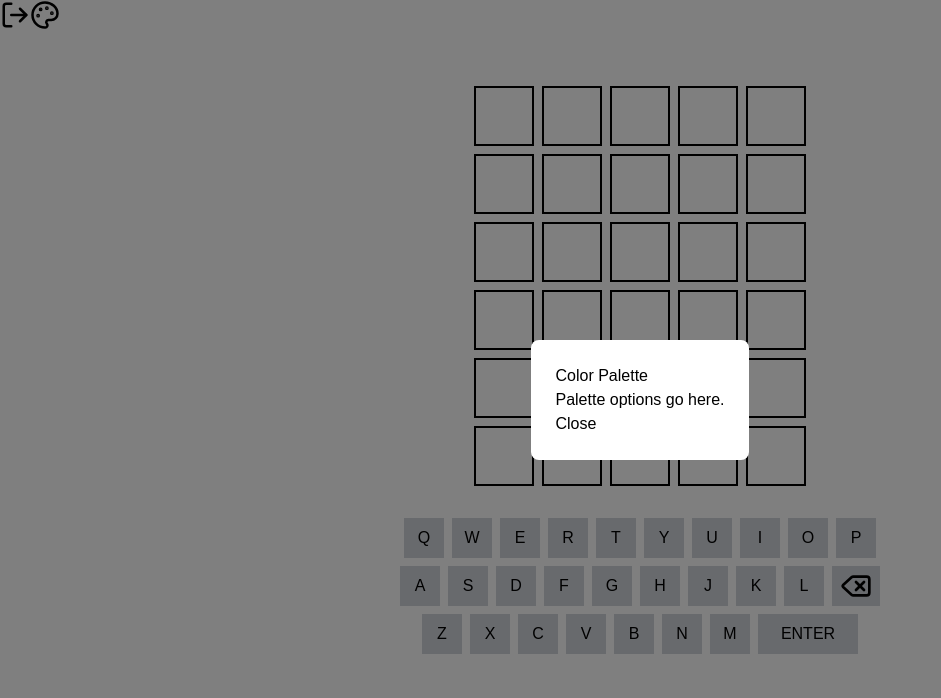
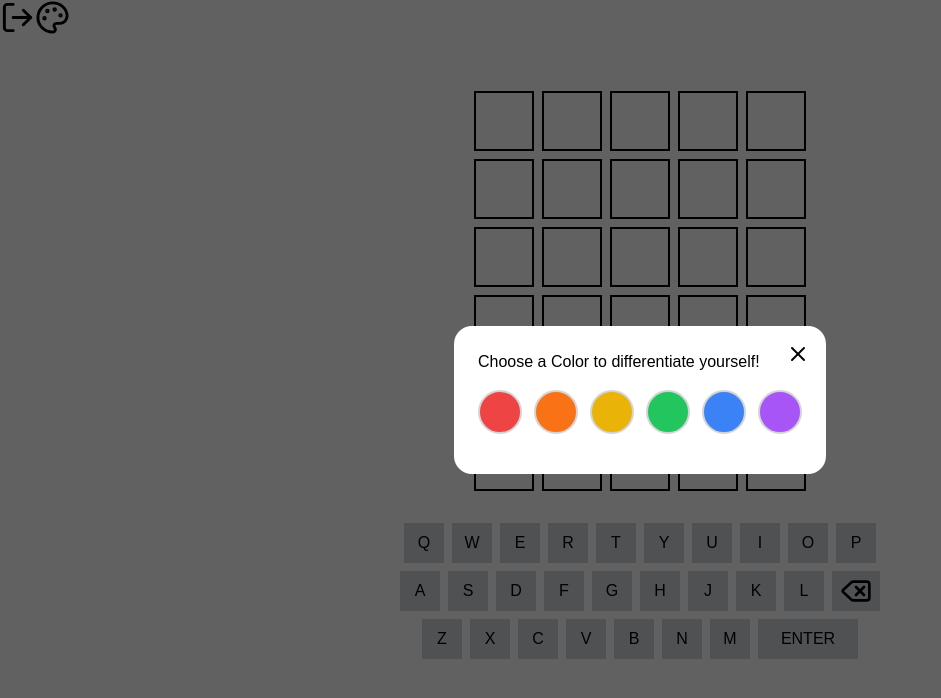
Before and after one commit to autumnalEqvinox/wordle-royale, a Next.js app: page /play in a window 1280 px wide. Both pictures are taken after a click on the button 45 px from the left and 15 px from the top of the page. Shown: the top 698 px of the page, without its empty margins (0-941 px from the left). Built offline with nearby package versions, Linux system fonts and the light colour scheme.

Commit message:
changed popup behavior, added color choices

```diff
--- a/app/(play)/layout.tsx
+++ b/app/(play)/layout.tsx
@@ -1,42 +1,103 @@
 "use client";
 
 import type { ReactNode } from "react";
-import { Settings, Palette, LogOut} from "lucide-react";
+import { Palette, LogOut, X } from "lucide-react";
 import { useRouter } from "next/navigation";
 import { useState } from "react";
+
+// Color choices for the palette popup
+const COLORS = [
+  { name: "Red", value: "#ef4444" },
+  { name: "Orange", value: "#f97316" },
+  { name: "Yellow", value: "#eab308" },
+  { name: "Green", value: "#22c55e" },
+  { name: "Blue", value: "#3b82f6" },
+  { name: "Purple", value: "#a855f7" },
+];
 
 const backdropStyle: React.CSSProperties = {
   position: "fixed",
   inset: 0,
   display: "grid",
   placeItems: "center",
-  backgroundColor: "rgba(0, 0, 0, 0.5)",
+  backgroundColor: "rgba(0, 0, 0, 0.62)",
   zIndex: 50,
 };
 
 const modalStyle: React.CSSProperties = {
+  position: "relative",
   backgroundColor: "white",
   color: "black",
-  borderRadius: "8px",
+  borderRadius: "18px",
   padding: "24px",
   maxWidth: "90vw",
 };
 
+const swatchRowStyle: React.CSSProperties = {
+  display: "flex",
+  flexWrap: "wrap",
+  gap: "12px",
+  margin: "16px 0",
+};
+
+const closeButtonStyle: React.CSSProperties = {
+  position: "absolute",
+  top: 12,
+  right: 12,
+  background: "none",
+  border: "none",
+  cursor: "pointer",
+  padding: 4,
+  color: "black",
+};
+
+function swatchStyle(color: string, selected: boolean): React.CSSProperties {
+  return {
+    width: 44,
+    height: 44,
+    borderRadius: "50%",
+    backgroundColor: color,
+    border: selected ? "4px solid black" : "2px solid #d4d4d4",
+    cursor: "pointer",
+    padding: 0,
+  };
+}
+
 function PaletteButton() {
   const [isOpen, setIsOpen] = useState<boolean>(false);
+  const [selectedColor, setSelectedColor] = useState<string | null>(null);
 
   return (
     <>
       <button onClick={() => setIsOpen(true)} aria-label="Choose color palette">
-        <Palette size={30} aria-hidden="true" />
+        <Palette size={35} aria-hidden="true" />
       </button>
 
       {isOpen && (
-        <div style={backdropStyle} onClick={() => setIsOpen(false)}>
-          <div style={modalStyle} onClick={(e) => e.stopPropagation()}>
-            <h2>Color Palette</h2>
-            <p>Palette options go here.</p>
-            <button onClick={() => setIsOpen(false)}>Close</button>
+        <div style={backdropStyle}>
+          <div style={modalStyle}>
+            <button
+              style={closeButtonStyle}
+              onClick={() => setIsOpen(false)}
+              aria-label="Close color palette"
+            >
+              <X size={24} aria-hidden="true" />
+            </button>
+
+            <h2>Choose a Color to differentiate yourself!</h2>
+
+            <div style={swatchRowStyle}>
+              {COLORS.map((c) => (
+                <button
+                  key={c.value}
+                  style={swatchStyle(c.value, c.value === selectedColor)}
+                  onClick={() => setSelectedColor(c.value)}
+                  aria-label={c.name}
+                  aria-pressed={c.value === selectedColor}
+                  title={c.name}
+                />
+              ))}
+            </div>
           </div>
         </div>
       )}
@@ -51,8 +112,8 @@ export default function PlayLayout({ children }: { children: ReactNode }) {
     <div>
       <header style={{ display: "flex", justifyContent: "flex-start" }}>
         <button onClick={() => router.push("/login")} aria-label="Log Out">
-            <LogOut size={30} aria-hidden="true" />
-          </button>
+          <LogOut size={35} aria-hidden="true" />
+        </button>
         <div style={{ display: "flex", gap: "8px", alignItems: "center" }}>
           <PaletteButton />
         </div>
--- a/package.json
+++ b/package.json
@@ -9,7 +9,7 @@
     "lint": "eslint"
   },
   "dependencies": {
-    "firebase": "^9.14.0",
+    "firebase": "^9.23.0",
     "lucide-react": "^1.60.0",
     "next": "16.4.1",
     "react": "19.3.0",
```
Also changed, not shown: 1 other file (tests, documents, lock files or other folders).
